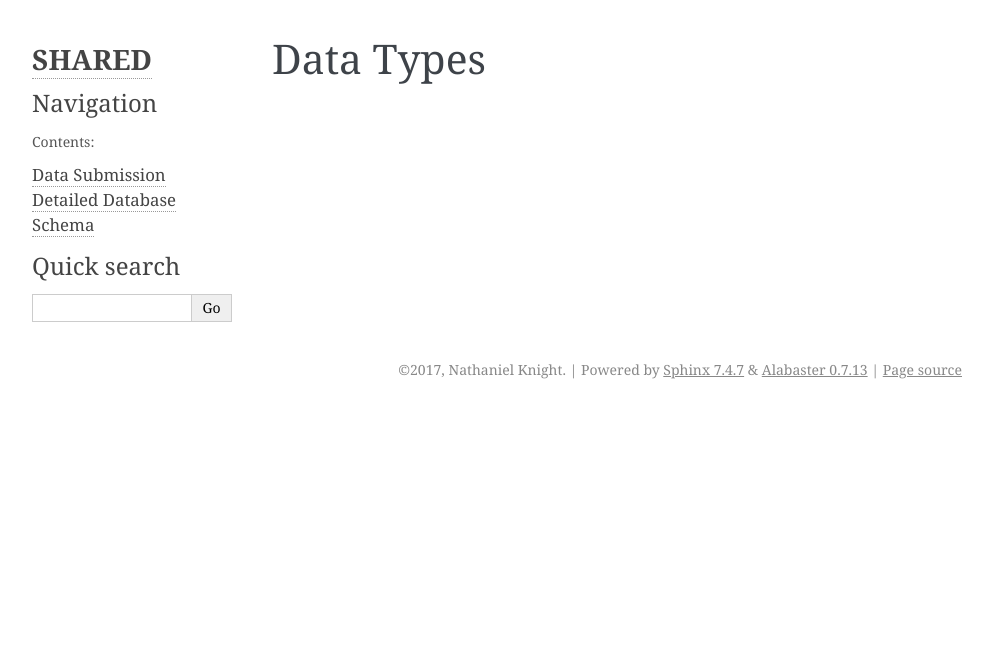
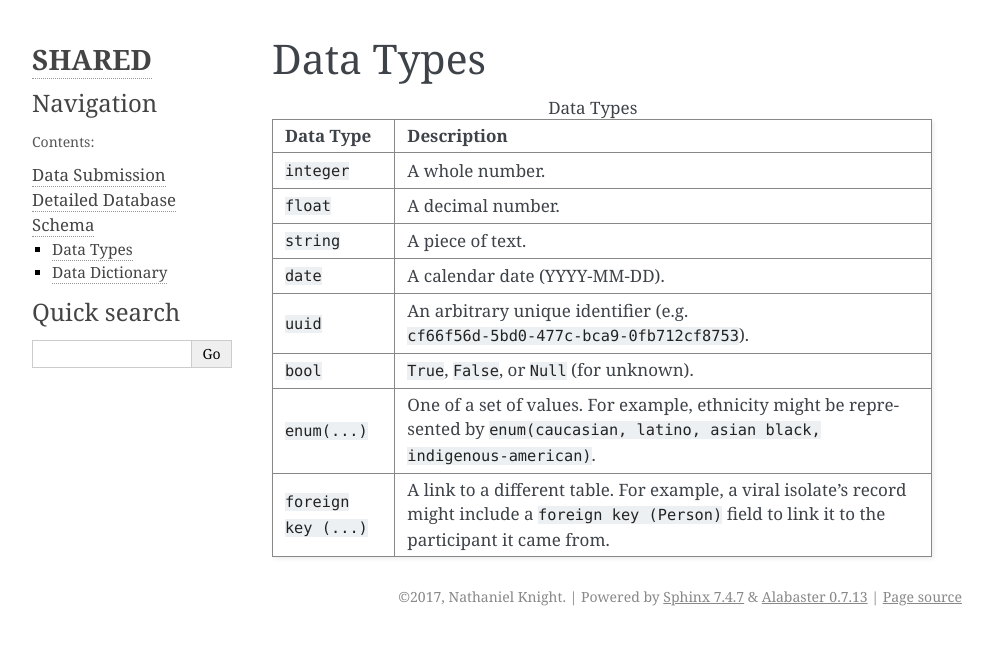
Before and after one commit to cfe-lab/shared-doc, a Sphinx documentation site: the page built from source/detailed_schema/data_types.rst, in a window 1280 px wide. Shown: the top 645 px of the page, without its empty margins (148-1141 px from the left). Built offline with Sphinx 7.4.7, drawn with Linux system fonts in a browser that asks for light colours; formulas are drawn with MathJax 3.

Commit message:
Add data dictionary and its dependencies
This commit adds a data-dictionary page to the detailed schema
section. The images and tables on this page are generated from the
schema defined in `shared_schema`; the process for generating the
ReSTructuredText have been added to the Makefile.

```diff
--- a/requirements.txt
+++ b/requirements.txt
@@ -1 +1,5 @@
 Sphinx >=1.6.3,<2.0
+
+# clone the repo and fulfill this by activating the docs' virtualenv
+# and then running `pip install -e $(path to repo)`
+shared_schema
--- a/source/detailed_schema/data_types.rst
+++ b/source/detailed_schema/data_types.rst
@@ -1,2 +1,26 @@
+.. _ref-data-types:
+
 Data Types
 ==========
+
+.. table:: Data Types
+
+   ========================     ===============
+   Data Type                    Description
+   ========================     ===============
+   ``integer``                  A whole number.
+   ``float``                    A decimal number.
+   ``string``                   A piece of text.
+   ``date``                     A calendar date (YYYY-MM-DD).
+   ``uuid``                     An arbitrary unique identifier (e.g.
+                                ``cf66f56d-5bd0-477c-bca9-0fb712cf8753``).
+   ``bool``                     ``True``, ``False``, or ``Null`` (for unknown).
+   ``enum(...)``                One of a set of values. For example,
+                                ethnicity might be represented by
+                                ``enum(caucasian, latino, asian
+                                black, indigenous-american)``.
+   ``foreign key (...)``        A link to a different table. For example,
+                                a viral isolate's record might include a
+                                ``foreign key (Person)`` field to link it
+                                to the participant it came from.
+   ========================     ===============
```
Also changed, not shown: source/detailed_schema/data_dictionary.rst (+14 -0 lines), source/detailed_schema/index.rst (+7 -2 lines), 2 other files.
